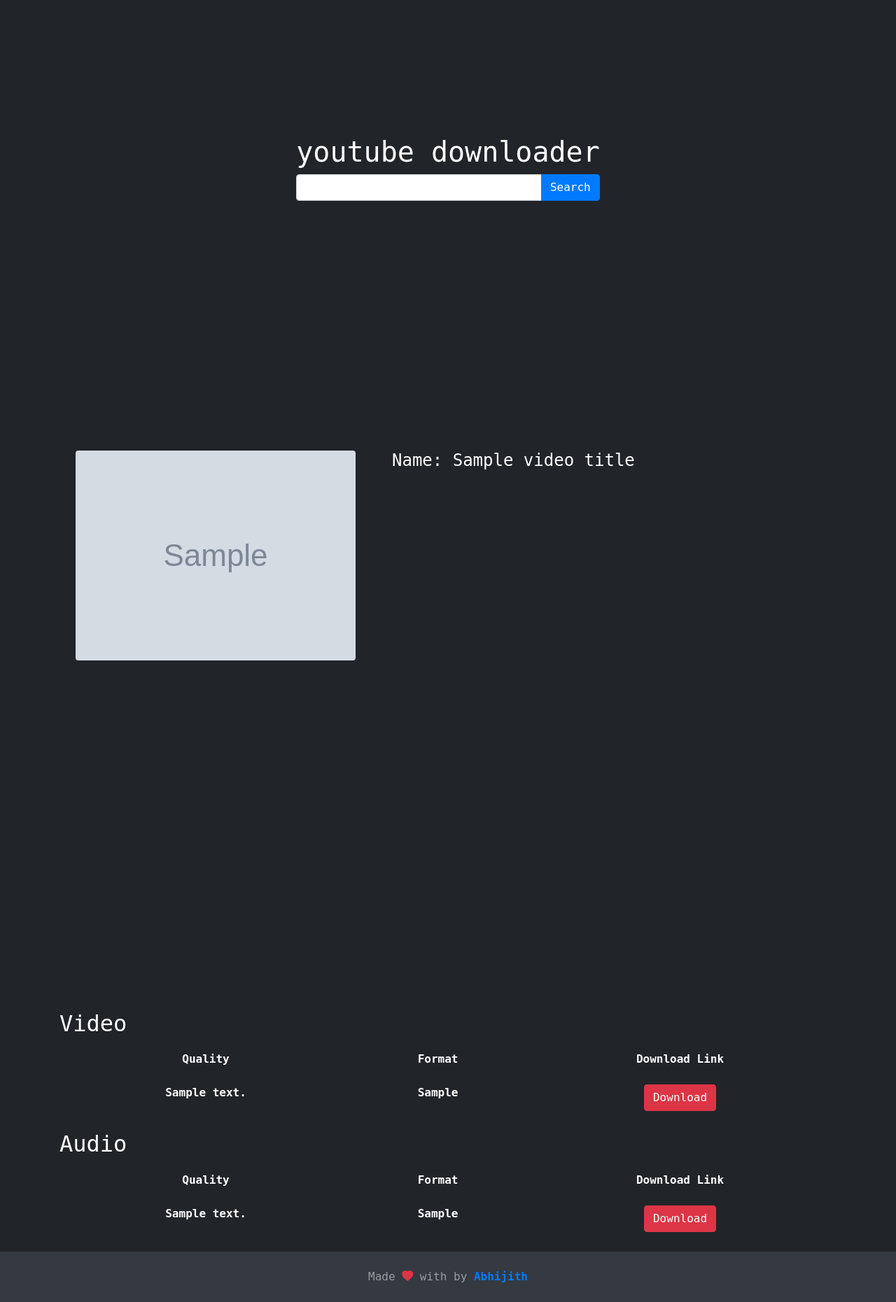
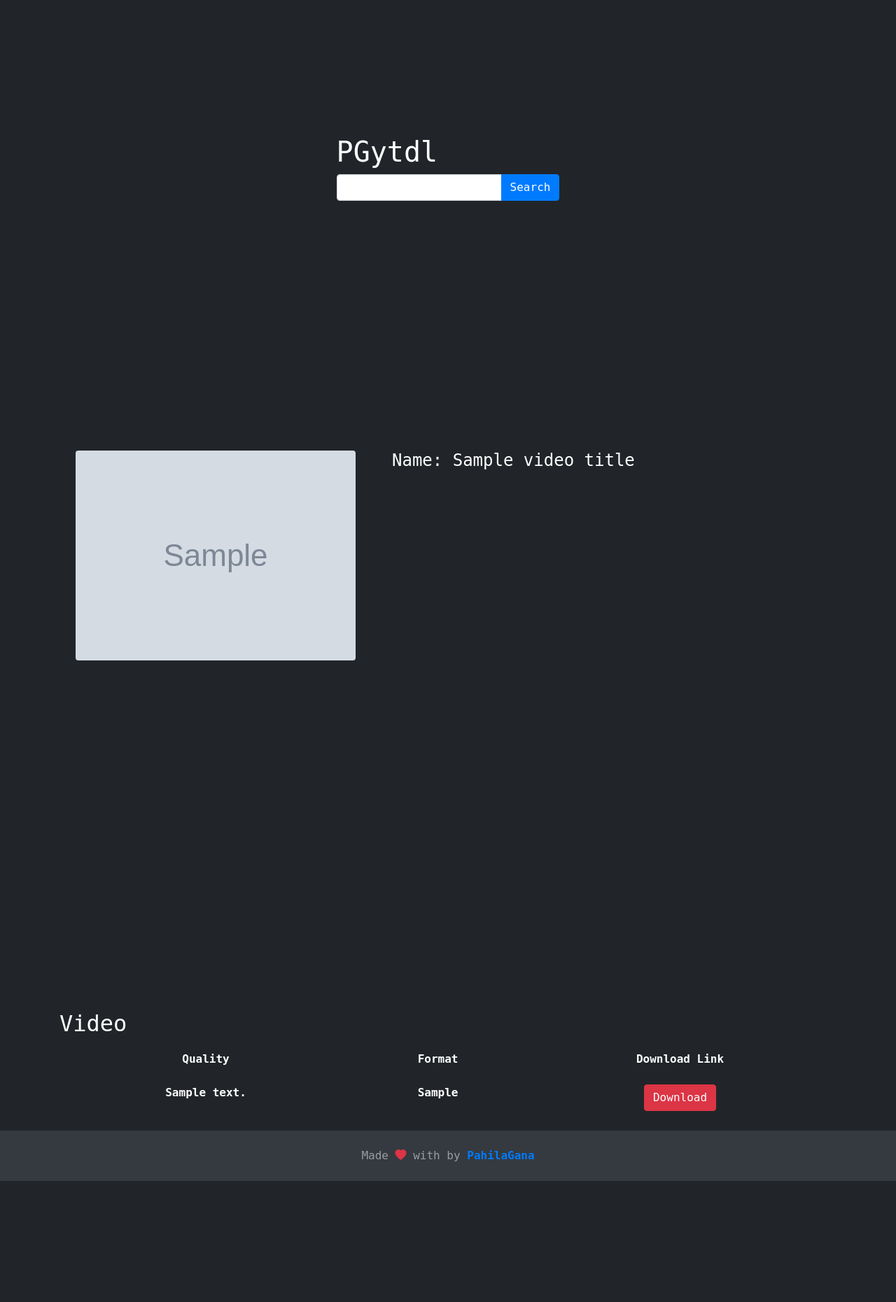
Before and after one commit to Vivekmasona/vivek22, a Flask app: template templates/result.html in a window 1280 px wide. Shown: the part 156-2017 px from the top of the page at 70% size. After the commit the page ends 1844 px from the top, so only its background shows below. Run offline with Flask 2, Linux system fonts and the light colour scheme; the template is opened without the code that fills it: most values are stand-ins (such as "Sample title", 1, 10 or a date in 2020); grey boxes marked "Sample" are stand-in pictures; lists and menus that the app fills with data are empty; some libraries are stand-ins or nearby versions; some web fonts are replaced.

Commit message:
Update result.html

```diff
--- a/templates/result.html
+++ b/templates/result.html
@@ -19,7 +19,7 @@
         <div class="container">
             <div class="row height d-flex justify-content-center align-items-center">
                 <div class="list-group">
-                    <h1 class="h1">youtube downloader</h1>
+                    <h1 class="h1">PGytdl</h1>
                     <div class="input-group">
                         <input class="form-control" type="url" name="youtube_url" id="youtube_url" required>
                         <div class="input-group-append">
@@ -81,28 +81,11 @@
             {%endfor%}
         </table>
     </div>
-    <div class="container">
-        <h2>Audio</h2>
-        <table class="table table-borderless">
-            <tr>
-                <th scope="col">Quality</th>
-                <th scope="col">Format</th>
-                <th scope="col">Download Link</th>
-            </tr>
-            <!-- For loop logic of jinja template -->
-            {%for audio in audio_dict%}
-            <tr>
-                <th>{{audio['format_note']}}</th>
-                <th>{{audio['audio_ext']}}</th>
-                <th><a class="btn btn-danger" href="{{audio['url']}}}" download>Download</a></th>
-            </tr>
-            {%endfor%}
-        </table>
-    </div>
+
     <footer class="flex-shrink-0 py-4 bg-dark text-white-50">
         <div class="container text-center">
             Made <i style="color: #dc3545;" class="bi bi-heart-fill"></i> with by <a style="font-weight: 900;"
-                href="https://github.com/abhint">Abhijith</a>
+                href="https://PahilaGana.xyz">PahilaGana</a>
         </div>
 
     </footer>
```
